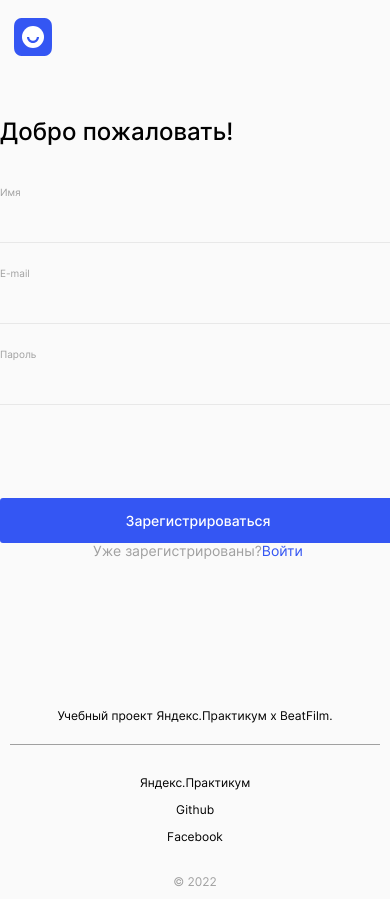
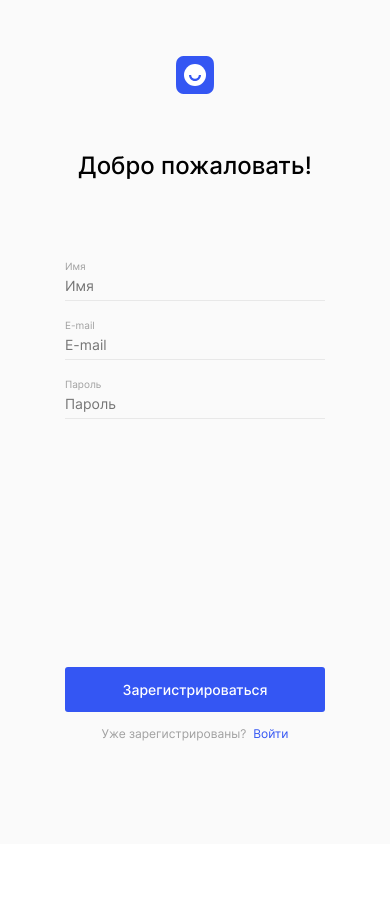
Before and after one commit to Lina7227/movies-explorer-frontend, a React (Create React App) app: page /sign-up in a window 390 px wide. After the commit the page ends 844 px from the top, so only its background shows below. Built offline with nearby package versions, Linux system fonts and the light colour scheme.

Commit message:
доработка навигации и header

```diff
--- a/src/components/App/App.js
+++ b/src/components/App/App.js
@@ -13,7 +13,7 @@ import './App.css';
 
 function App() {
 
-  const [islogOn, setlogOn] = React.useState(false);
+  const [islogOn, setlogOn] = React.useState(null);
   const navigate = useNavigate();
 
   function handleSignIn() {
@@ -36,7 +36,7 @@ function App() {
 
   return (
     <div className="page">
-      <Header />
+      <Header islogOn={islogOn} />
       <Routes>
         <Route exact path="/" element={<Main />}/>
         <Route exact path="/sign-up" element={<Register onSubmit={handleSignUp} />}/>
--- a/src/components/Footer/Footer.js
+++ b/src/components/Footer/Footer.js
@@ -1,9 +1,18 @@
+import { useLocation } from 'react-router-dom';
 import './Footer.css';
 
 function Footer() {
+    const location = useLocation();
+    const islocationProfile = location.pathname === "/profile";
+    const islocationPrivateIn = location.pathname === "/sign-in";
+    const islocationPrivateUp = location.pathname === "/sign-up";
+    const islocationPrivate = islocationProfile || islocationPrivateIn || islocationPrivateUp;
+
     return (
 
         <footer className="footer">
+            {!islocationPrivate &&
+                <>
                     <p className="footer__text footer__text_subtitle">Учебный проект Яндекс.Практикум х BeatFilm.</p>
                     <div className="footer__cotainer">
                         <p className="footer__text_copyright footer__text">&copy; 2022</p>
@@ -31,6 +40,8 @@ function Footer() {
                             </a>
                         </nav>
                     </div>
+                </>
+            }
         </footer>
     );
 }
--- a/src/components/FormEmail/FormEmail.js
+++ b/src/components/FormEmail/FormEmail.js
@@ -1,40 +1,33 @@
 import React from 'react';
+import { useLocation } from 'react-router-dom';
 import '../FormPassword/FormPassword.css';
 
-function FormEmail(props) {
+function FormEmail() {
+    const location = useLocation();
+    const islocationProfile = location.pathname === "/profile";
     const [isCorrectly, setIsCorrectly] = React.useState(true);
-    const [onFocus, setOnFocus] = React.useState(false);
 
     function handleChange() {
 
     }
 
-    function handleFocus() {
-        setOnFocus(true);
-    }
+    return (
+        <div className="password__container">
+            <label htmlFor="password" className={`label-password ${!islocationProfile ? "label-password_active" : ""}`}>E-mail</label>
 
-    function handleClean() {
-        setOnFocus(false);
-    }
-
-    return (
-        <label htmlFor="email" className="label-password">
-            <div className={`label-password__container ${props.logOnIn ? "label-password__container_type_login" : ""} ${onFocus ? "abel-password__containler_type_active" : ""}`}>
-                <p className={`label-password__title ${props.logOnIn ? "label-password__title_type_active" : ""}`}>E-mail</p>
             <input
             id="email"
             name="email"
             type="email"
-                className={`label-password__input ${props.logOnIn ? "label-password__input_type_active" : ""} ${!isCorrectly ? "label-password__input_error" : "" }`}
+            className={`password__input ${!islocationProfile ? "password__input_active" : ""} ${!isCorrectly ? "password__input_error" : "" }`}
             required
+            placeholder="E-mail"
             minLength="2"
             maxLength="30"
-                onBlur={handleClean}
             onChange={handleChange}
             />
+            <span className={`password__error ${!isCorrectly ? "password__error_type_active" : "" }`}>Что-то пошло не так...</span>
         </div>
-            <span className={`label-password__error ${!isCorrectly ? "label-password__error_type_active" : "" }`}>Что-то пошло не так...</span>
-        </label>
     );
 }
 
--- a/src/components/FormName/FormName.js
+++ b/src/components/FormName/FormName.js
@@ -1,41 +1,33 @@
 import React from 'react';
+import { useLocation } from 'react-router-dom';
 import '../FormPassword/FormPassword.css';
 
-function FormName(props) {
+function FormName() {
+    const location = useLocation();
+    const islocationProfile = location.pathname === "/profile";
     const [isCorrectly, setIsCorrectly] = React.useState(true);
-    const [onFocus, setOnFocus] = React.useState(false);
 
     function handleChange() {
 
     }
 
-    function handleFocus() {
-        setOnFocus(true);
-    }
+    return (
+        <div className="password__container">
+            <label htmlFor="password" className={`label-password ${!islocationProfile ? "label-password_active" : ""}`}>Имя</label>
 
-    function handleClean() {
-        setOnFocus(false);
-    }
-
-    return (
-        <label htmlFor="password" className="label-password">
-            <div className={`label-password__container ${props.logOnIn ? "label-password__container_type_login" : ""} ${onFocus ? "abel-password__containler_type_active" : ""}`}>
-                <p className={`label-password__title ${props.logOnIn ? "label-password__title_type_active" : ""}`}>Имя</p>
             <input
             id="name"
             name="name"
             type="text"
-                className={`label-password__input ${props.logOnIn ? "label-password__input_type_active" : ""} ${!isCorrectly ? "label-password__input_error" : "" }`}
+            className={`password__input ${!islocationProfile ? "password__input_active" : ""} ${!isCorrectly ? "password__input_error" : "" }`}
             required
+            placeholder="Имя"
             minLength="2"
             maxLength="30"
-                onBlur={handleClean}
             onChange={handleChange}
-                onFocus={handleFocus}
             />
+            <span className={`password__error ${!isCorrectly ? "password__error_type_active" : "" }`}>Что-то пошло не так...</span>
         </div>
-            <span className={`label-password__error ${!isCorrectly ? "label-password__error_type_active" : "" }`}>Что-то пошло не так...</span>
-        </label>
     );
 }
 
--- a/src/components/FormPassword/FormPassword.css
+++ b/src/components/FormPassword/FormPassword.css
@@ -1,4 +1,4 @@
-.label-password {
+.password__container {
     padding: 0;
     margin: 0;
     display: flex;
@@ -7,23 +7,7 @@
     border: none;
 }
 
-.label-password__container {
-    margin: 0;
-    padding: 0 0 16px;
-    display: flex;
-    justify-content: space-between;
-    border-bottom: 1px solid #E8E8E8;
-}
-
-.label-password__container_type_login {
-    flex-direction: column;
-}
-
-.abel-password__contain {
-    border-bottom: 1px solid #3456F3;
-}
-
-.label-password__title {
+.label-password {
     margin: 0;
     padding: 0;
     font-weight: 500;
@@ -33,47 +17,66 @@
     text-align: left;
 }
 
-.label-password__title_type_active {
+.label-password_active {
     font-size: 10px;
     font-weight: 400;
     line-height: 12px;
     color: #A0A0A0;
 }
 
-.label-password__input {
+.password__input {
     background-color: inherit;
     border: none;
     margin: 0;
-    padding: 0 0 6px;
+    padding: 10px 0 6px;
     width: 100%;
     color: #000000;
     font-size: 11px;
     font-weight: 400;
     line-height: 17px;
     text-align: right;
-    box-sizing: border-box;
+    border-bottom: 1px solid #E8E8E8;
 }
 
-.label-password__input_type_active {
+.password__input:focus {
+    outline: none;
+    border-bottom: 1px solid #3456F3;
+}
+
+.password__input_active {
     padding-top: 5px;
     font-size: 14px;
     text-align: unset;
 }
 
-.label-password__input_error {
+.password__input_error {
     color: #EE3465;
 }
 
-.label-password__error {
+.password__input_focus {
+    border-bottom: 1px solid #3456F3;
+}
+
+.password__error {
     font-weight: 400;
     font-size: 10px;
     line-height: 12px;
     color: #EE3465;
     padding: 6px 0 0;
-    margin: 0 0 6px;
+    margin: 0;
     visibility: hidden;
 }
 
-.label-password__error_type_active {
+.password__error_type_active {
     visibility: visible;
 }
+
+@media (max-width: 450px) {
+    .password__input {
+        line-height: 13px;
+    }
+
+    .password__input_active {
+        line-height: 17px;
+    }
+}
--- a/src/components/FormPassword/FormPassword.js
+++ b/src/components/FormPassword/FormPassword.js
@@ -1,41 +1,33 @@
 import React from 'react';
+import { useLocation } from 'react-router-dom';
 import './FormPassword.css';
 
-function FormPassword(props) {
+function FormPassword() {
+    const location = useLocation();
+    const islocationProfile = location.pathname === "/profile";
     const [isCorrectly, setIsCorrectly] = React.useState(true);
-    const [onFocus, setOnFocus] = React.useState(false);
 
     function handleChange() {
 
     }
 
-    function handleFocus() {
-        setOnFocus(true);
-    }
+    return (
+        <div className="password__container">
+            <label htmlFor="password" className={`label-password ${!islocationProfile ? "label-password_active" : ""}`}>Пароль</label>
 
-    function handleClean() {
-        setOnFocus(false);
-    }
-
-    return (
-        <label htmlFor="password" className="label-password">
-            <div className={`label-password__container ${props.logOnIn ? "label-password__container_type_login" : ""} ${onFocus ? "abel-password__containler_type_active" : ""}`}>
-                <p className={`label-password__title ${props.logOnIn ? "label-password__title_type_active" : ""}`}>Пароль</p>
             <input
             id="password"
             name="password"
             type="password"
-                className={`label-password__input ${props.logOnIn ? "label-password__input_type_active" : ""} ${!isCorrectly ? "label-password__input_error" : "" }`}
+            className={`password__input ${!islocationProfile ? "password__input_active" : ""} ${!isCorrectly ? "password__input_error" : "" }`}
             required
+            placeholder="Пароль"
             minLength="6"
             maxLength="20"
-                onBlur={handleClean}
             onChange={handleChange}
-                onFocus={handleFocus}
             />
+            <span className={`password__error ${!isCorrectly ? "password__error_type_active" : "" }`}>Что-то пошло не так...</span>
         </div>
-            <span className={`label-password__error ${!isCorrectly ? "label-password__error_type_active" : "" }`}>Что-то пошло не так...</span>
-        </label>
     );
 }
 
--- a/src/components/Header/Header.css
+++ b/src/components/Header/Header.css
@@ -44,6 +44,17 @@
         padding: 18px 30px;
     }
 
+    .header_type_private {
+        padding: 18px 0 0;
+    }
+}
+
+@media (max-width: 450px) {
+    .header_type_private {
+        padding: 56px 0 0;
+        align-items: center;
+        justify-content: center;
+    }
 }
 
 @media (max-width: 400px) {
@@ -51,4 +62,8 @@
         padding: 18px 14px;
     }
 
+    .header_type_private {
+        padding: 56px 0 0;
+    }
+
 }
--- a/src/components/Header/Header.js
+++ b/src/components/Header/Header.js
@@ -11,7 +11,7 @@ function Header(props) {
     const islocationPrivateUp = location.pathname === "/sign-up";
 
     return(
-        <header className={`header ${islocationBasic ? "header_type_grey" : ""} || ${islocationPrivateIn || islocationPrivateUp ? "header_type_private" : ""}`}>
+        <header className={`header ${islocationBasic ? "header_type_grey" : ""} ${(islocationPrivateIn || islocationPrivateUp) ? "header_type_private" : ""}`}>
             <NavLink className="header__logo-click" to={"/"}>
             <img
             className="header__logo"
--- a/src/components/Navigation/Navigation.js
+++ b/src/components/Navigation/Navigation.js
@@ -5,7 +5,13 @@ import './Navigation.css';
 function Navigation(props) {
     const location = useLocation();
     const islocationBasic = location.pathname === "/";
+    const islocationProfile = location.pathname === "/profile";
+    const islocationMovies = location.pathname === "/movies";
+    const islocationMoviesSaved = location.pathname === "/saved-movies";
+    const islocationAllMovies = islocationMovies || islocationMoviesSaved || islocationProfile;
     const [isMenu, setMenu] = React.useState(false);
+    const [isActiveMovies, setIsActiveMovies] = React.useState(false);
+    const [isActiveMoviesSaved, setIsActiveMoviesSaved] = React.useState(false);
     const navigate = useNavigate();
 
     function handleBasic() {
@@ -23,10 +29,14 @@ function Navigation(props) {
 
     function handleMovies() {
         setMenu(false);
+        setIsActiveMovies(true);
+        setIsActiveMoviesSaved(false);
     }
 
     function handleSavedMovies() {
         setMenu(false);
+        setIsActiveMovies(false);
+        setIsActiveMoviesSaved(true);
     }
 
     function handleMenu () {
@@ -39,7 +49,7 @@ function Navigation(props) {
 
     return (
         <div className={`navigation ${isMenu ? "navigation__hidden navigation__visible" : ""} `}>
-            <nav className={`navigate__block ${(!isMenu && props.islogOn) ? "navigation__block_inactive" : ""} ${isMenu ? "navigation__colunm" : ""}`} >
+            <nav className={`navigate__block ${(!isMenu && islocationAllMovies) ? "navigation__block_inactive" : ""} ${isMenu ? "navigation__colunm" : ""}`} >
 
                 {!props.islogOn && islocationBasic &&
                     <div className="navigation__container-auth">
@@ -57,7 +67,7 @@ function Navigation(props) {
                     </div>
                 }
 
-                {props.islogOn &&
+                {islocationAllMovies &&
                     <div className={`navigation__conteiner-centered ${isMenu ? "navigation__container-centered_type_column" : ""}`}>
                         <button
                             type="button"
@@ -67,8 +77,8 @@ function Navigation(props) {
                         </button>
                         <div className={`navigation__container-film ${isMenu ? "navigation__container-film_type_column" : ""}`}>
                             {isMenu && <NavLink onClick={handleBasic} className={`navigation__nav-item ${({ isActive }) => isActive && islocationBasic? "navigation__nav-item_type_column" : ""}`} to={"/"}>Главная</NavLink>}
-                            <NavLink onClick={handleMovies} className={`navigation__nav-item ${({ isActive }) => isActive && islocationBasic? "navigation__nav-item_type_column" : ""}`} to={"/movies"}>Фильмы</NavLink>
-                            <NavLink onClick={handleSavedMovies} className={`navigation__nav-item ${({ isActive }) => isActive && islocationBasic? "navigation__nav-item_type_column" : ""}`} to={"/saved-movies"}>Сохраненные фильмы</NavLink>
+                            <NavLink onClick={handleMovies} className={`navigation__nav-item ${isActiveMovies && !isMenu ? "navigation__nav-item_active" : "navigation__nav-item_type_column"}`} to={"/movies"}>Фильмы</NavLink>
+                            <NavLink onClick={handleSavedMovies} className={`navigation__nav-item ${isActiveMoviesSaved && !isMenu ? "navigation__nav-item_active" : "navigation__nav-item_type_column"}`} to={"/saved-movies"}>Сохраненные фильмы</NavLink>
                         </div>
                         <div className={`navigation__container-office ${isMenu ? "navigation__container-office_type_column " : ""}`}>
                             <NavLink onClick={handleProfile} className="navigation__nav-item" to={"/profile"}>
@@ -80,7 +90,7 @@ function Navigation(props) {
 
             </nav>
 
-            {props.islogOn &&
+            {islocationAllMovies &&
                 <div onClick={handleMenu} className= {`navigation__burger-menu ${isMenu ? "navigation__burger-menu_inactive" : ""}`}>
                 <div className="navigation__burger-item"></div>
                 <div className="navigation__burger-item"></div>
--- a/src/components/PageForm/PageForm.css
+++ b/src/components/PageForm/PageForm.css
@@ -3,12 +3,12 @@
     flex-direction: column;
     justify-content: center;
     padding: 0;
-    margin: 75px auto 70px;
+    margin: 75px auto 0;
     box-sizing: border-box;
 }
 
 .auth__login {
-    margin: 40px 0 70px;
+    margin: 36px 0 70px;
 }
 
 .auth__welcome {
@@ -42,7 +42,7 @@
     line-height: 16px;
     text-align: center;
     cursor: pointer;
-    margin: 69px 0 0;
+    margin: 179px 0 0;
     padding: 0;
     border: none;
     background-color: inherit;
@@ -62,6 +62,11 @@
     font-weight: 500;
     font-size: 14px;
     line-height: 17px;
+    margin: 179px 0 16px;
+}
+
+.auth__button_active_up {
+    margin: 134px 0 16px;
 }
 
 .auth__button_inactive {
@@ -76,7 +81,7 @@
 }
 
 .auth__redirect-text {
-    margin: 0;
+    margin: 0 7px 0 0 ;
     font-size: 14px;
     font-weight: 400;
     line-height: 16px;
@@ -102,3 +107,53 @@
 .auth__redirect-link:hover {
     opacity: 0.6;
 }
+
+@media (max-width: 450px) {
+
+    .auth {
+        margin: 54px auto 0;
+    }
+
+    .auth__welcome {
+        margin: 0 0 80px;
+    }
+
+    .auth__welcome_login {
+        text-align: center;
+    }
+
+    .auth__form {
+        width: 260px;
+    }
+
+    .auth__button {
+        width: 260px;
+        margin: 200px 0 0;
+    }
+
+    .auth__button {
+        margin: 340px 0 0;
+    }
+
+    .auth__button_active {
+        margin: 290px 0 14px;
+    }
+
+    .auth__button_active_up {
+        margin: 230px 0 14px;
+    }
+
+    .auth__redirect-text {
+        font-size: 12px;
+        line-height: 15px;
+    }
+
+    .auth__redirect-link {
+        font-size: 12px;
+        line-height: 15px;
+    }
+
+    .auth__redirect-link_type_profile {
+        font-size: 12px;
+    }
+}
--- a/src/components/PageForm/PageForm.js
+++ b/src/components/PageForm/PageForm.js
@@ -1,8 +1,10 @@
 import React from 'react';
-import { NavLink } from 'react-router-dom';
+import { NavLink, useLocation } from 'react-router-dom';
 import './PageForm.css';
 
 function PageForm(props) {
+    const location = useLocation();
+    const islocationPrivateUp = location.pathname === "/sign-up";
     const [buttonState, setButtonState] = React.useState(true);
 
     return (
@@ -20,7 +22,7 @@ function PageForm(props) {
 
                 <button
                     type="submit"
-                    className={`auth__button ${props.logOnIn ? "auth__button_active" : ""} ${!buttonState ? "auth__button_inactive" : ""}`}
+                    className={`auth__button ${props.logOnIn ? "auth__button_active" : ""} ${!buttonState ? "auth__button_inactive" : ""} ${islocationPrivateUp ? "auth__button_active_up" : " "}`}
                     disabled={!buttonState ? true : ""}>
                     {props.buttonText}
                 </button>
```
Also changed, not shown: src/components/Navigation/Navigation.css (+89 -34 lines). Lines whose indentation alone changed are shown as unchanged.
